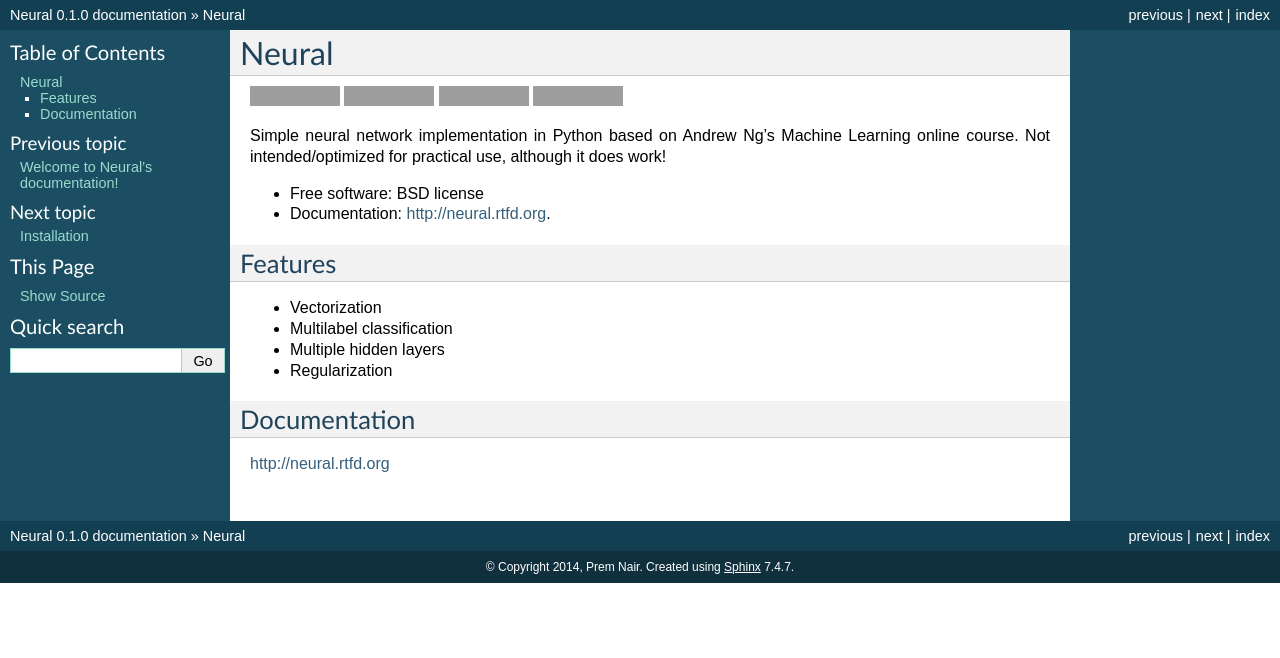
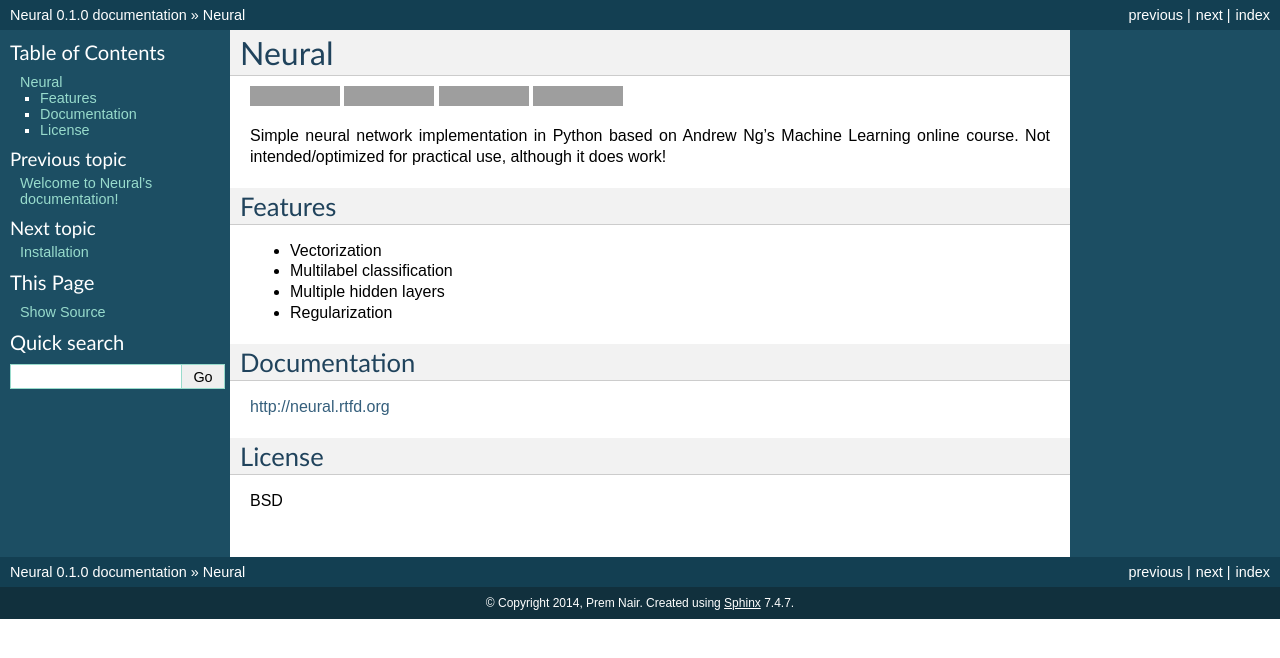
Before and after one commit to pqn/neural, a Sphinx documentation site: the page built from docs/readme.rst, in a window 1280 px wide, cut to the strip 0-658 px from the top of the page. Built offline with Sphinx 7.4.7, drawn with Linux system fonts in a browser that asks for light colours; grey boxes are pictures that could not be loaded.

```diff
--- a/README.rst
+++ b/README.rst
@@ -18,18 +18,20 @@ Neural
 
 Simple neural network implementation in Python based on Andrew Ng's Machine Learning online course. Not intended/optimized for practical use, although it does work!
 
-* Free software: BSD license
-* Documentation: http://neural.rtfd.org.
-
 Features
 --------
 
-* Vectorization
-* Multilabel classification
-* Multiple hidden layers
-* Regularization
+- Vectorization
+- Multilabel classification
+- Multiple hidden layers
+- Regularization
 
 Documentation
 -------------
 
 http://neural.rtfd.org
+
+License
+-------
+
+BSD
--- a/docs/usage.rst
+++ b/docs/usage.rst
@@ -15,6 +15,6 @@ Advanced Usage
 
 Consult the test cases for advanced usage. Things to keep in mind::
 
-* Make sure that class numbering starts from 0.
-* Each neural network's structure cannot be changed after instantiation.
-* If you are using this tool for something other than just to mess with, find an actual tool.
+- Make sure that class numbering starts from 0.
+- Each neural network's structure cannot be changed after instantiation.
+- If you are using this tool for something other than just to mess with, find an actual tool.
```
